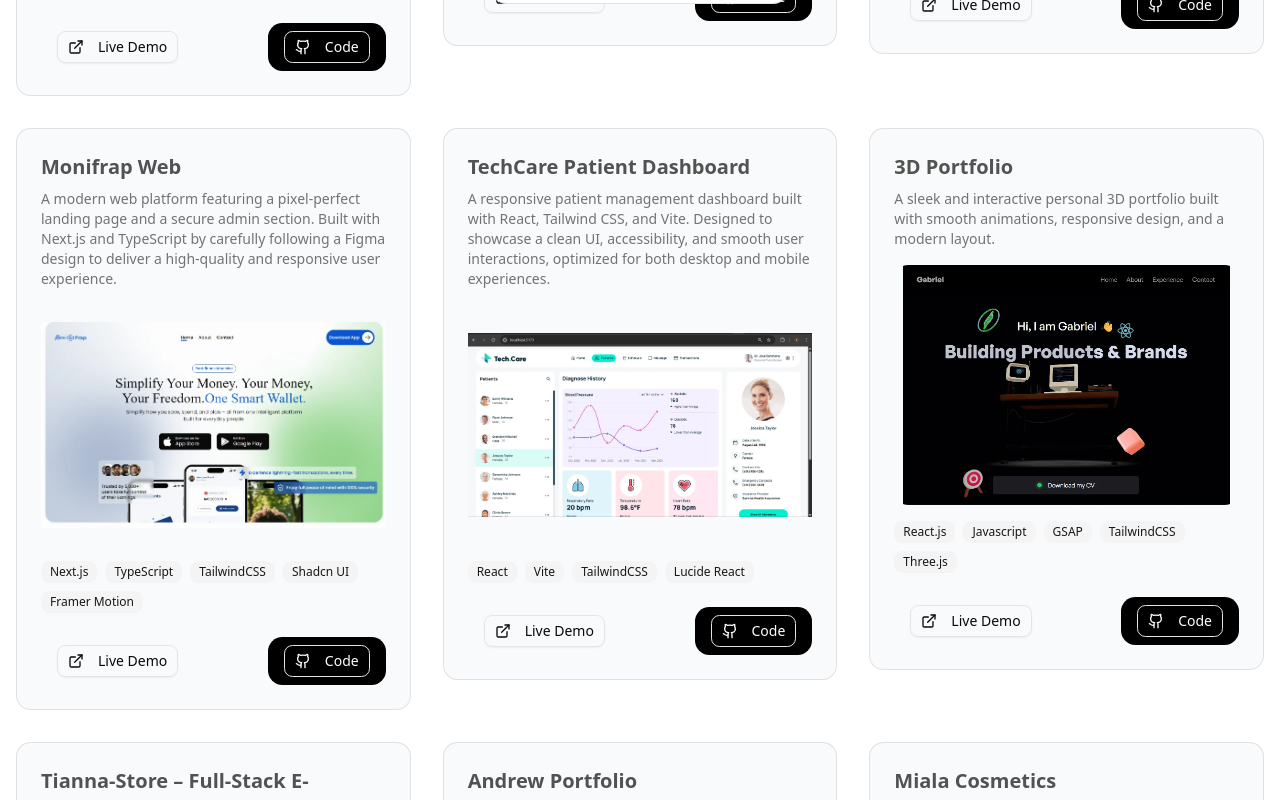
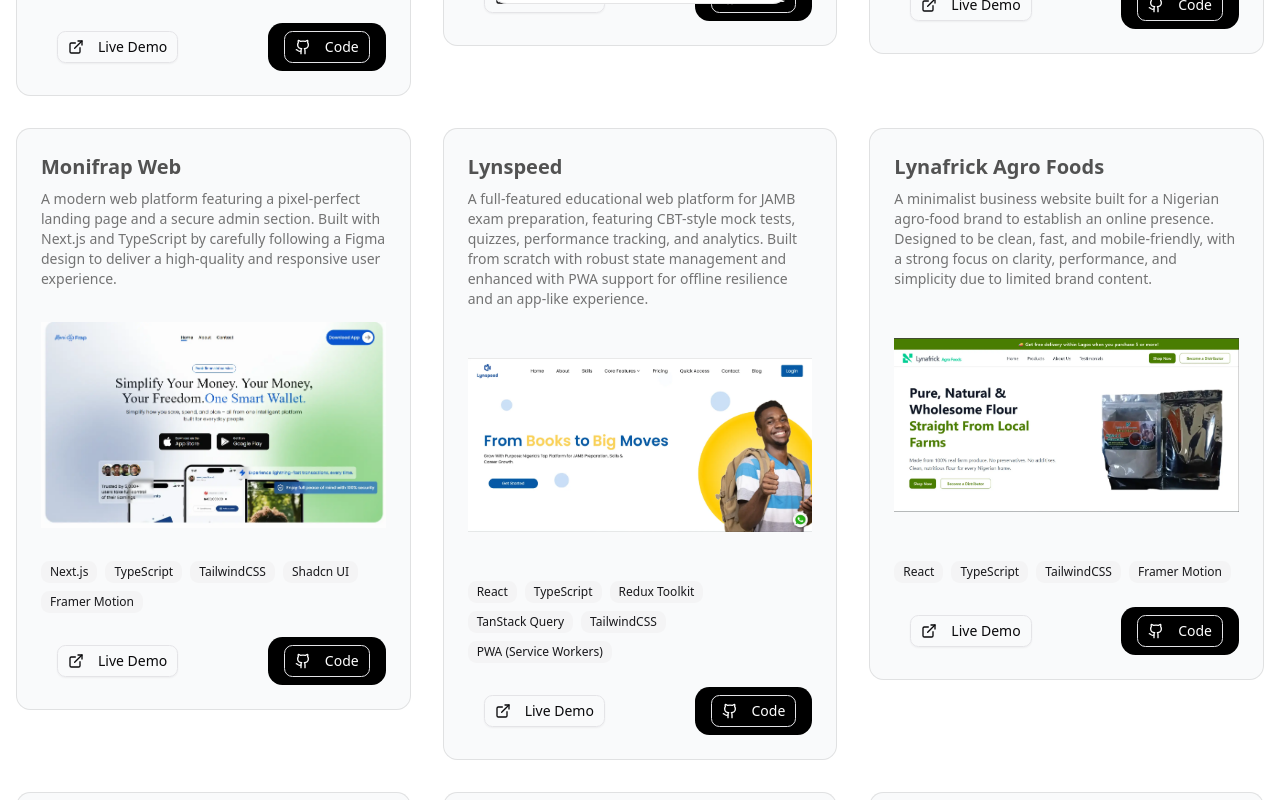
Before and after one commit to Gab-codes/cms-portfolio, a Next.js app: page /all-projects in a window 1280 px wide. Shown: the part 780-1580 px from the top of the page. Built offline with nearby package versions, Linux system fonts and the light colour scheme.

Commit message:
add new projects

```diff
--- a/constant/index.ts
+++ b/constant/index.ts
@@ -89,6 +89,31 @@
       "Framer Motion",
     ],
     liveUrl: "https://www.monifrap.com.ng/",
+    githubUrl: "#",
+  },
+  {
+    title: "Lynspeed",
+    description:
+      "A full-featured educational web platform for JAMB exam preparation, featuring CBT-style mock tests, quizzes, performance tracking, and analytics. Built from scratch with robust state management and enhanced with PWA support for offline resilience and an app-like experience.",
+    image: "/images/lynspeed.webp",
+    technologies: [
+      "React",
+      "TypeScript",
+      "Redux Toolkit",
+      "TanStack Query",
+      "TailwindCSS",
+      "PWA (Service Workers)",
+    ],
+    liveUrl: "https://www.lynspeed.com.ng/",
+    githubUrl: "#",
+  },
+  {
+    title: "Lynafrick Agro Foods",
+    description:
+      "A minimalist business website built for a Nigerian agro-food brand to establish an online presence. Designed to be clean, fast, and mobile-friendly, with a strong focus on clarity, performance, and simplicity due to limited brand content.",
+    image: "/images/lynafrick-store.webp",
+    technologies: ["React", "TypeScript", "TailwindCSS", "Framer Motion"],
+    liveUrl: "https://www.lynafrickagrofoods.com.ng",
     githubUrl: "#",
   },
   {
```
Also changed, not shown: public/images/lynafrick-store.webp (added), public/images/lynspeed.webp (added).
